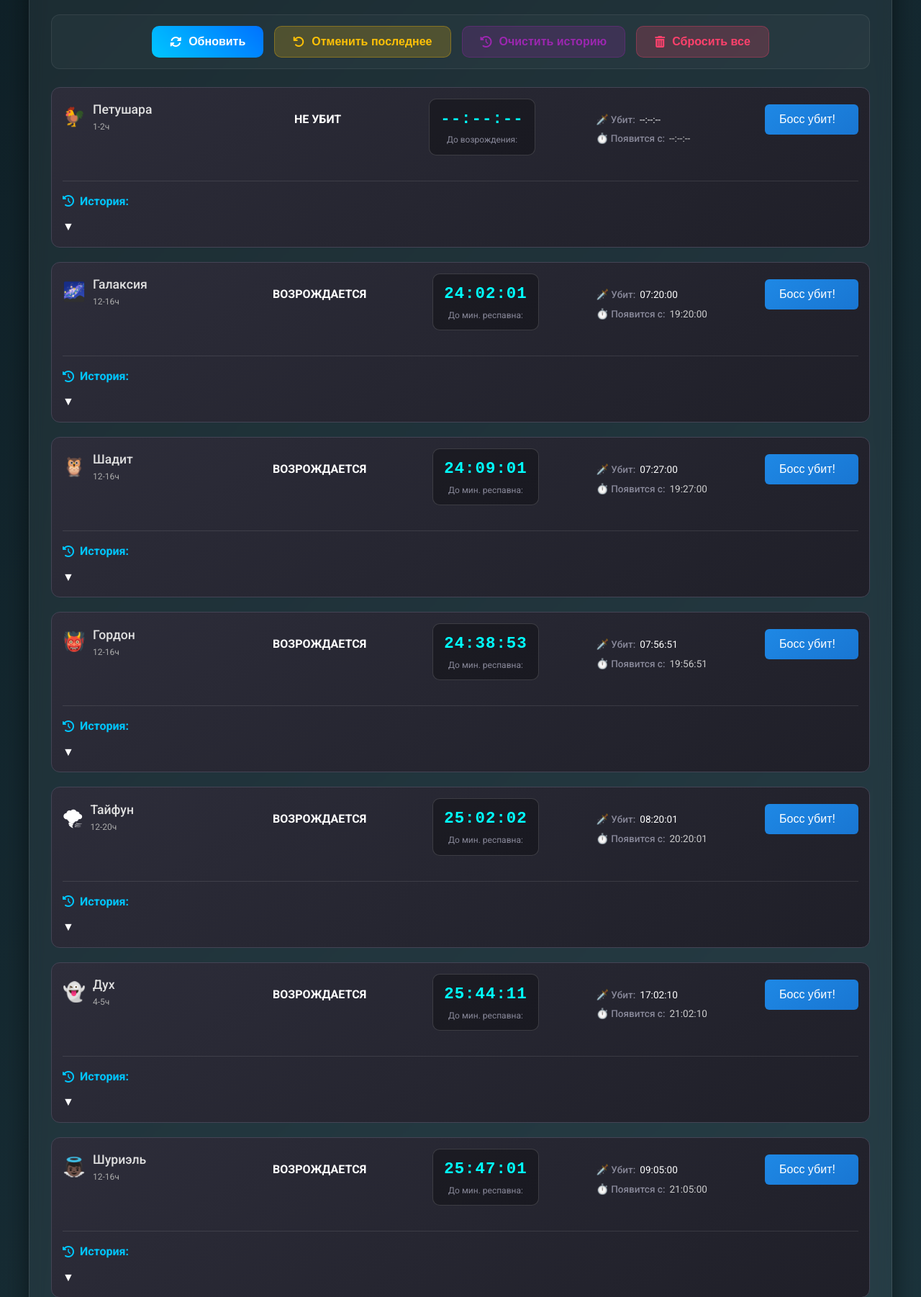
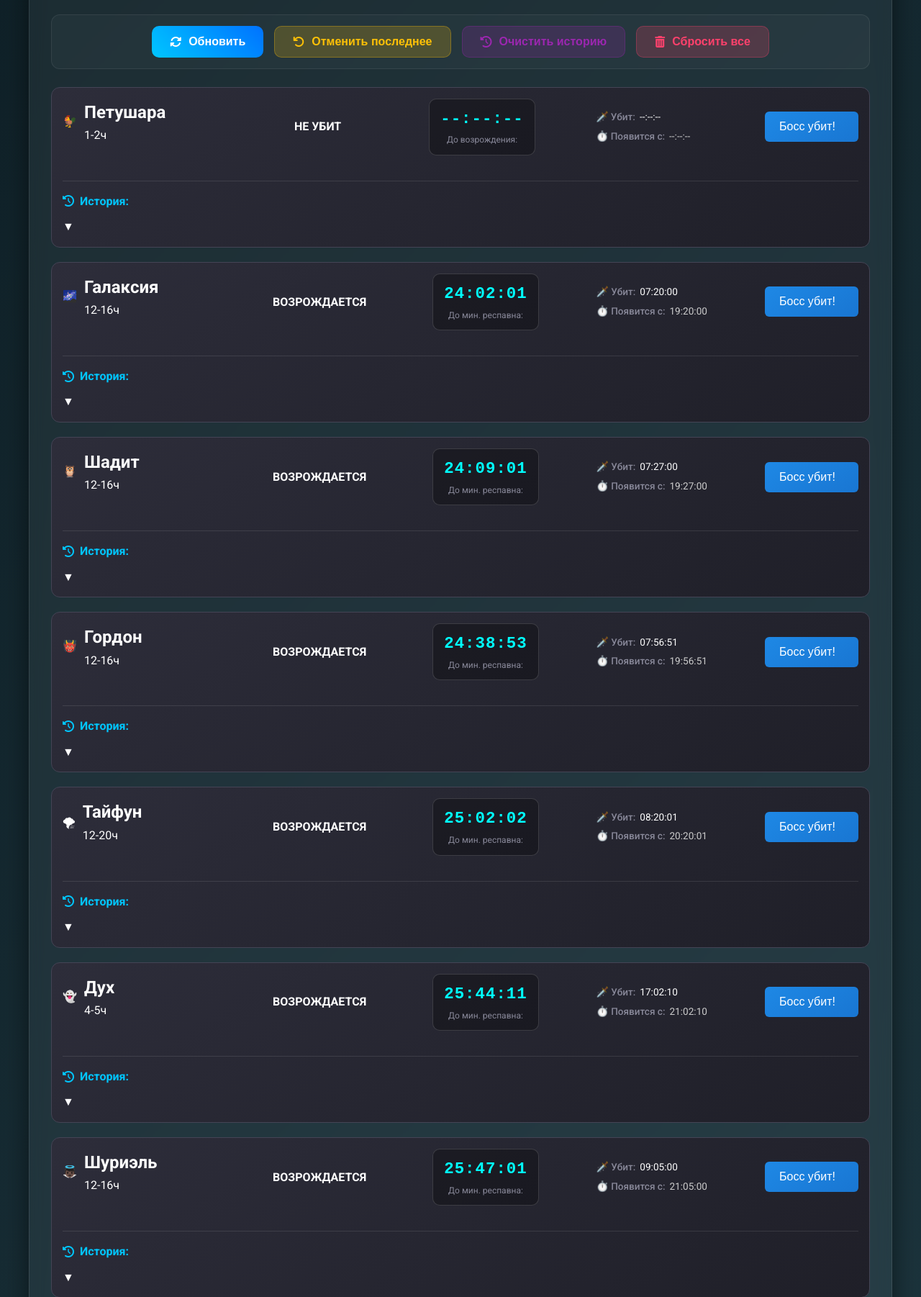
Before and after one commit to itfed/boss-timer, a Flask app: page / in a window 1280 px wide. Shown: the part 190-1992 px from the top of the page at 72% size. Run offline with Flask 3, Linux system fonts and the light colour scheme.

Commit message:
fix: remove excessive centering from info section - keep only vertical alignment

```diff
--- a/static/style.css
+++ b/static/style.css
@@ -157,10 +157,10 @@ button {
     border-color: #555566;
 }
 
-/* Первая строка - точное вертикальное выравнивание */
+/* Первая строка - центрирование ключевых элементов */
 .first-row {
     display: flex;
-    align-items: baseline; /* Все элементы по базовой линии */
+    align-items: baseline;
     justify-content: space-between;
     width: 100%;
     gap: 20px;
@@ -177,36 +177,14 @@ button {
     flex-shrink: 0;
 }
 
-.boss-icon {
-    font-size: 1.6rem;
-    min-width: 28px;
-    text-align: center;
-}
-
-.boss-title h2 {
-    font-size: 1.1rem;
-    color: #E0E0E0;
-    margin: 0;
-    font-weight: 500;
-    white-space: nowrap;
-    overflow: hidden;
-    text-overflow: ellipsis;
-}
-
-.boss-title .respawn-range {
-    color: #AAAAAA;
-    font-size: 0.75rem;
-    font-weight: 400;
-    margin-top: 1px;
-}
-
-/* Статус - оптимальная фиксированная ширина */
+/* Статус - центрирован по вертикали */
 .boss-status {
     display: flex;
     align-items: center;
     justify-content: center;
-    min-width: 140px; /* Оптимальная ширина для выравнивания */
+    min-width: 140px;
     flex-shrink: 0;
+    align-self: center; /* Центрируем по вертикали */
 }
 
 .boss-status .status {
@@ -221,7 +199,7 @@ button {
     box-sizing: border-box;
 }
 
-/* Таймер - по базовой линии */
+/* Таймер - центрирован по вертикали */
 .timer-section {
     display: flex;
     flex-direction: column;
@@ -232,6 +210,7 @@ button {
     border: 1px solid rgba(255, 255, 255, 0.15);
     min-width: 140px;
     flex-shrink: 0;
+    align-self: center; /* Центрируем по вертикали */
 }
 
 .timer {
@@ -240,7 +219,7 @@ button {
     font-weight: bold;
     text-align: center;
     color: #00FFFF;
-    letter-spacing: 1px; /* Вернул letter-spacing */
+    letter-spacing: 1px;
     margin-bottom: 0;
 }
 
@@ -251,13 +230,14 @@ button {
     margin-top: 2px;
 }
 
-/* Информация - по базовой линии */
+/* Информация - базовое выравнивание */
 .boss-kill-info {
     display: flex;
     flex-direction: column;
     gap: 5px;
     min-width: 150px;
     flex-shrink: 0;
+    align-self: center; /* Только вертикальное центрирование */
 }
 
 .info-row {
@@ -266,6 +246,7 @@ button {
     gap: 6px;
     font-size: 0.85rem;
     white-space: nowrap;
+    /* Убрал justify-content: center */
 }
 
 .info-row .label {
@@ -279,12 +260,13 @@ button {
     font-weight: 400;
 }
 
-/* Кнопка - прижата к правой стороне */
+/* Кнопка - центрирована по вертикали */
 .boss-actions {
     display: flex;
     min-width: 130px;
     flex-shrink: 0;
-    justify-content: flex-end;
+    justify-content: center; /* Центрируем по горизонтали */
+    align-self: center; /* Центрируем по вертикали */
 }
 
 .kill-btn {
```
